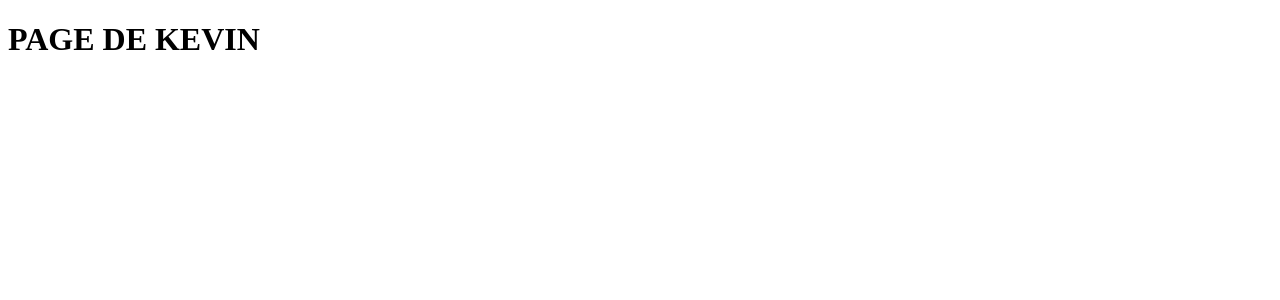
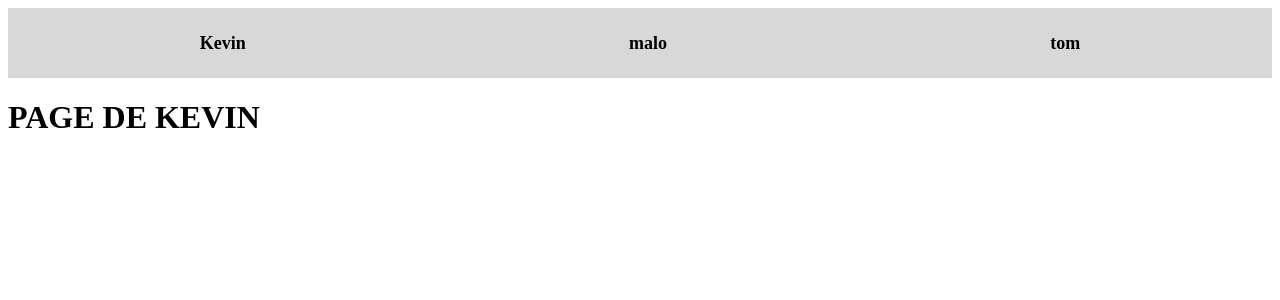
Before and after one commit to ayoub9360/IIM-Git-Groupe-5, a Nuxt app: page /Kevin in a window 1280 px wide. Shown: the top 300 px of the page. Built offline with nearby package versions, Linux system fonts and the light colour scheme.

Commit message:
Add navigation

```diff
--- /dev/null
+++ b/components/Nav.vue
@@ -0,0 +1,24 @@
+<template>
+  <div class="nav">
+    <nuxt-link to="Kevin">Kevin</nuxt-link>
+    <nuxt-link to="malo">malo</nuxt-link>
+    <nuxt-link to="tom">tom</nuxt-link>
+  </div>
+</template>
+
+<style scoped>
+  .nav {
+    display: flex;
+    justify-content: space-around;
+    align-items: center;
+    min-height: 70px;
+    background: rgb(216, 216, 216);
+  }
+
+  a {
+    color: black;
+    font-size: 18px;
+    font-weight: bold;
+    text-decoration: none;
+  }
+</style>
--- /dev/null
+++ b/layouts/default.vue
@@ -0,0 +1,6 @@
+<template>
+  <div>
+    <Nav />
+    <Nuxt />
+  </div>
+</template>
```
